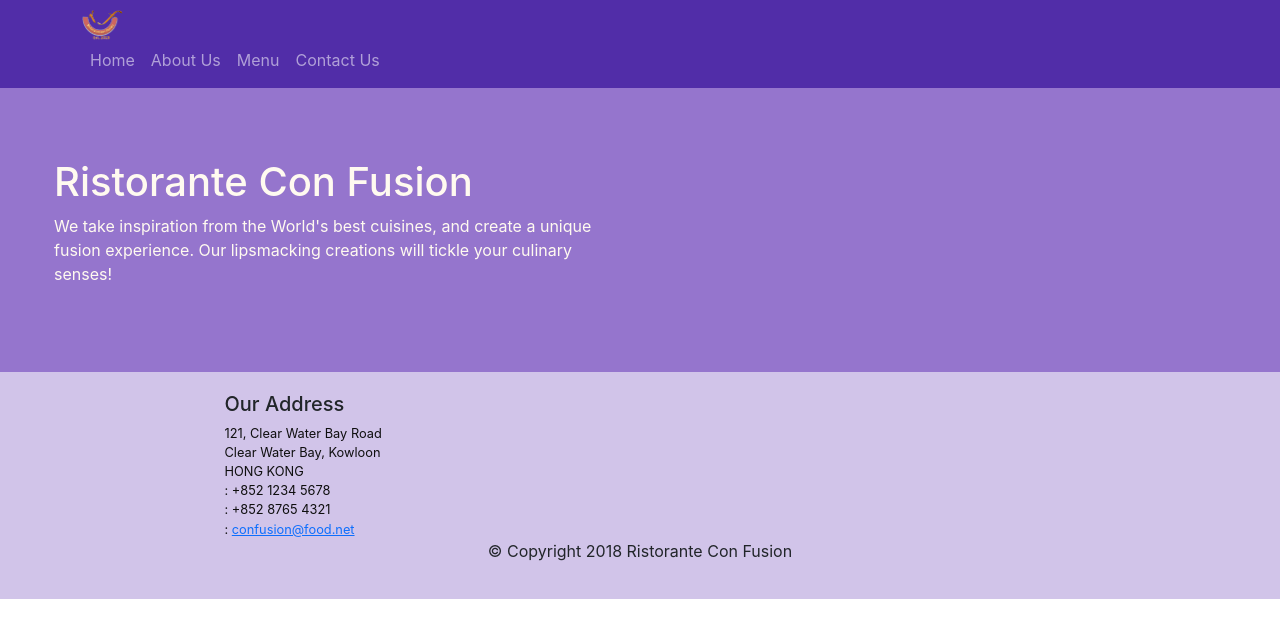
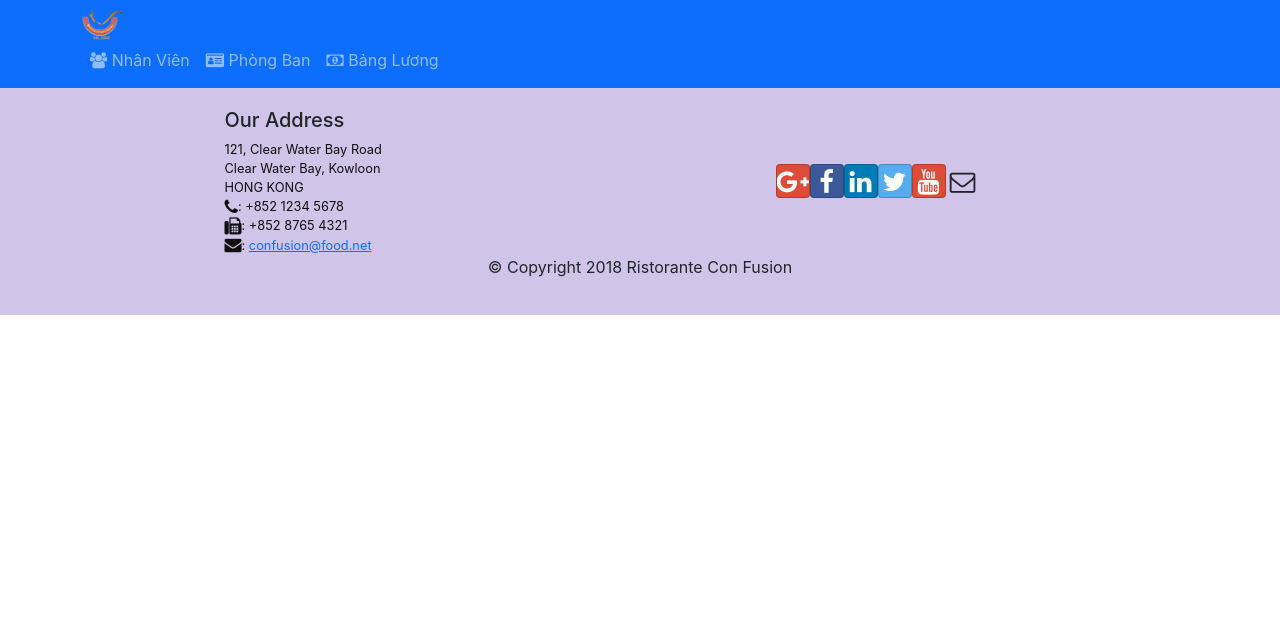
Before and after one commit to daocongly/CongLyFX12998, a React (Create React App) app: page / in a window 1280 px wide. Shown: the top 638 px of the page. Built offline with nearby package versions, Linux system fonts and the light colour scheme.

Commit message:
complete Header

```diff
--- a/src/App.css
+++ b/src/App.css
@@ -34,5 +34,5 @@ address{
 }
 
 .navbar-dark {
-  background-color: #512DA8;
+  background-color: rgba(13,110,253,255);
 }
--- a/src/components/HeaderComponent.js
+++ b/src/components/HeaderComponent.js
@@ -30,37 +30,24 @@ class Header extends React.Component {
                         <Collapse isOpen={this.state.isNavOpen} navbar>
                             <Nav navbar>
                                 <NavItem>
-                                    <NavLink className="nav-link" to="/home">
-                                        <span className="fa fa-home fa-lg"></span>Home
+                                    <NavLink className="nav-link" to="/nhanvien">
+                                    <i class="fa fa-users" aria-hidden="true"></i> Nhân Viên
                                     </NavLink>
                                 </NavItem>
                                 <NavItem>
-                                    <NavLink className="nav-link" to="/aboutus">
-                                        <span className="fa fa-info fa-lg"></span>About Us
+                                    <NavLink className="nav-link" to="/phongban">
+                                    <i class="fa fa-id-card" aria-hidden="true"></i> Phòng Ban
                                     </NavLink>
                                 </NavItem>
                                 <NavItem>
-                                    <NavLink className="nav-link" to="/menu">
-                                        <span className="fa fa-list fa-lg"></span>Menu
-                                    </NavLink>
-                                </NavItem>
-                                <NavItem>
-                                    <NavLink className="nav-link" to="/contactus">
-                                        <span className="fa fa-address-card fa-lg"></span>Contact Us
+                                    <NavLink className="nav-link" to="/bangluong">
+                                    <i class="fa fa-money" aria-hidden="true"></i> Bảng Lương
                                     </NavLink>
                                 </NavItem>
                             </Nav>
                         </Collapse>
                     </div>
                 </Navbar>
-                    <div className="container-fluid fixsai">
-                        <div className="row jumbotron ">
-                            <div className="col-12 col-sm-6 ">
-                                <h1>Ristorante Con Fusion </h1>
-                                <p>We take inspiration from the World's best cuisines, and create a unique fusion experience. Our lipsmacking creations will tickle your culinary senses!</p>
-                            </div>
-                        </div>
-                    </div>
             </>
         )
     }
--- a/src/index.js
+++ b/src/index.js
@@ -1,9 +1,12 @@
 import React from 'react';
 import ReactDOM from 'react-dom';
 import 'bootstrap/dist/css/bootstrap.min.css';
+import 'font-awesome/css/font-awesome.min.css';
+import 'bootstrap-social/bootstrap-social.css';
 import './index.css';
 import App from './App';
 import reportWebVitals from './reportWebVitals';
+
 
 ReactDOM.render(
   <React.StrictMode>
```
